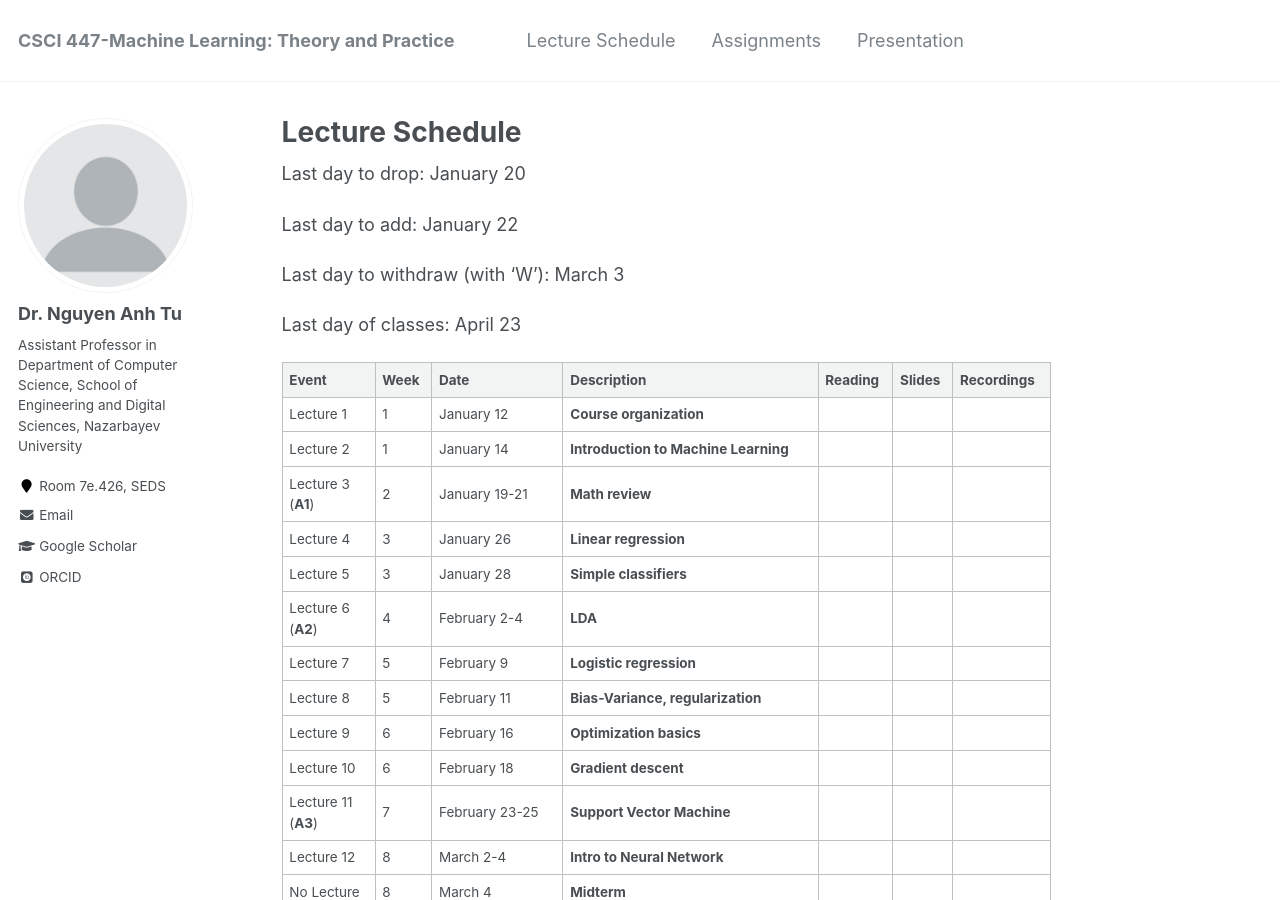
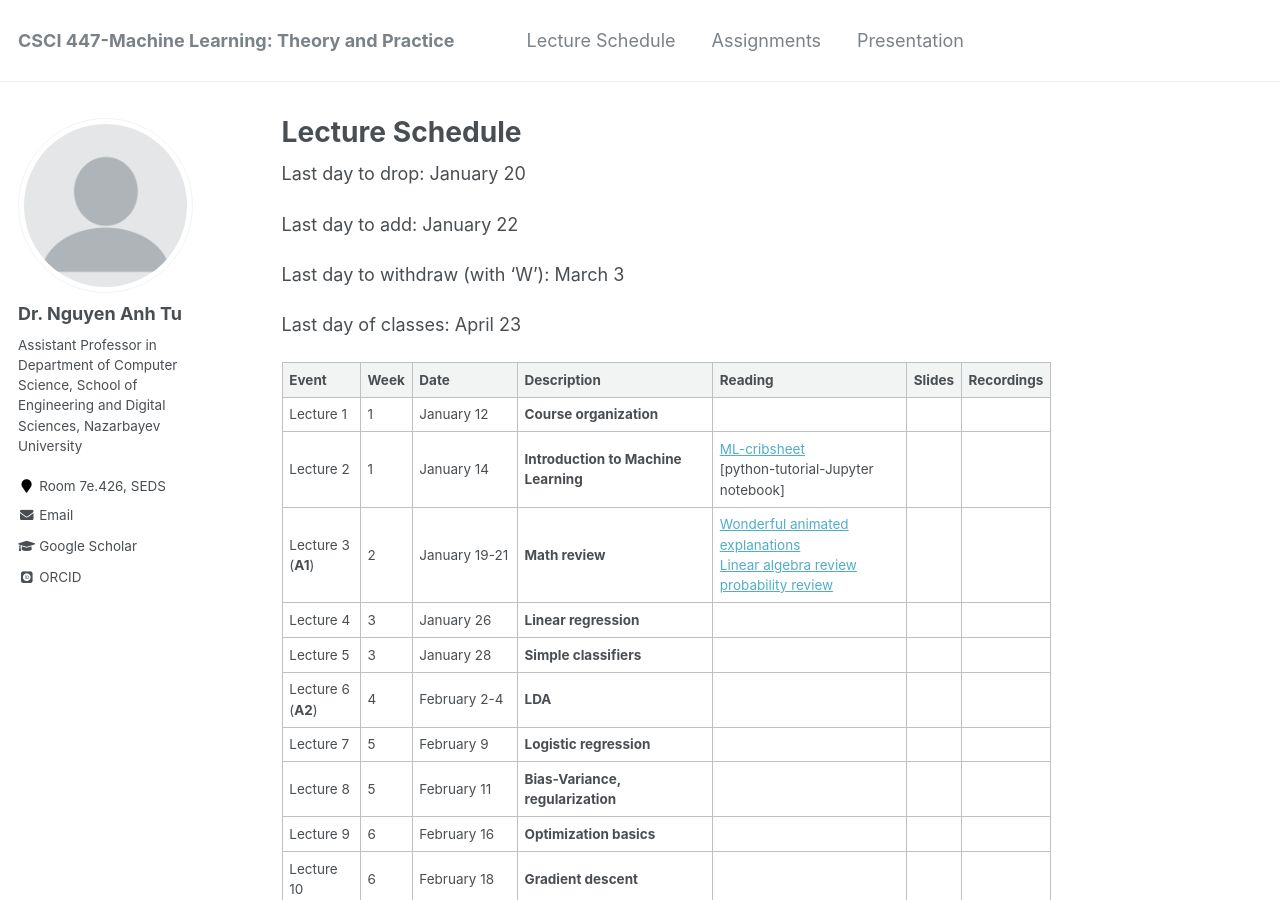
Before and after one commit to tunguyen87/seds-ml, a Jekyll site: the page built from _pages/Lecture.md, in a window 1280 px wide and 900 px high. Built offline with Jekyll 4.4.1, drawn with Linux system fonts in a browser that asks for light colours; some web fonts are replaced.

Commit message:
Update Lecture.md

```diff
--- a/_pages/Lecture.md
+++ b/_pages/Lecture.md
@@ -19,8 +19,8 @@ Last day of classes: April 23
 | Event      |  Week | Date        |            Description                                       |  Reading           |  Slides  |  Recordings  |
 | --------     | ------|------------ | -----------------------------------------------------------|--------------------|----------|--------------|
 | Lecture 1    |   1   |January 12    | **Course organization**                       |                    |          |              |
-| Lecture 2    |   1   |January 14    | **Introduction to  Machine Learning**                       |                    |          |              |
-| Lecture 3<br>(**A1**)    |   2   |January 19-21 | **Math review**                       |                    |          |              |
+| Lecture 2    |   1   |January 14    | **Introduction to  Machine Learning**         | [ML-cribsheet](https://drive.google.com/file/d/1ltGQSuoj5PnoYePg4S0WdzwgC1ub_Hji/view?usp=sharing)<br> [python-tutorial-Jupyter notebook]                |          |              |
+| Lecture 3<br>(**A1**)    |   2   |January 19-21 | **Math review**                   | [Wonderful animated explanations](https://www.3blue1brown.com/essence-of-linear-algebra-page)<br>[Linear algebra review](https://drive.google.com/file/d/1yDlYpuv4XShqL96LqB_Un5n8UTbWZIeh/view?usp=sharing)<br>[probability review](https://drive.google.com/file/d/1MtFT9Ra5cdEw5TA6FN6UzuKeOjZp0OKM/view?usp=sharing)           |          |              |
 | Lecture 4    |   3   |January 26    | **Linear regression**                  |                    |          |              |
 | Lecture 5    |   3   |January 28    | **Simple classifiers**                 |                    |          |              |
 | Lecture 6<br>(**A2**)    |   4   |February 2-4  | **LDA**                    |                    |          |              |
```
